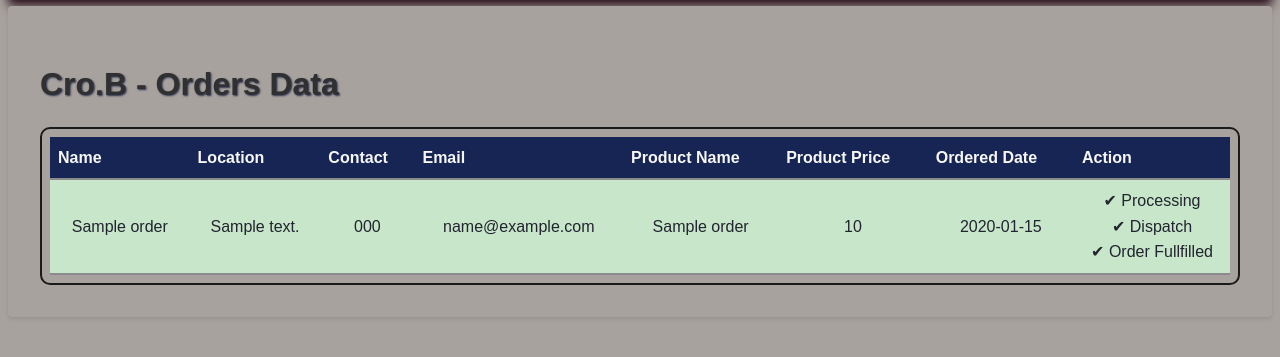
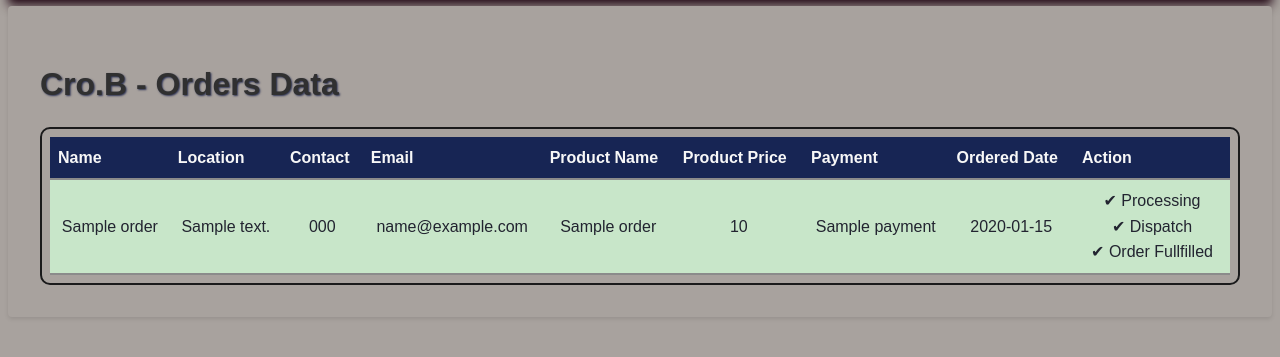
Before and after one commit to nagesh-merva/Cro.B_backend, a Flask app: page / in a window 1280 px wide. Shown: the part 118-475 px from the top of the page. Run offline with Flask 3, Linux system fonts and the light colour scheme; a database or web service that is not in the repository returns one stand-in record (values such as "Sample title").

Commit message:
payment options

```diff
--- a/app.py
+++ b/app.py
@@ -47,11 +47,12 @@ def save_form_data():
         'phone': data['phone'],
         'product_name': data['productName'],
         'product_price': data['productPrice'],
+        'payment': data['paymentMethod'],
         'date_created': datetime.utcnow(),
         'fulfilled': False
     }
     orderslist.insert_one(new_order)
-
+    print(data)
     return jsonify({'status': 'success', 'message': 'Form data saved successfully'}), 200
 
 
--- a/templates/index.html
+++ b/templates/index.html
@@ -29,6 +29,7 @@
                 <th>Email</th>
                 <th>Product Name</th>
                 <th>Product Price</th>
+                <th>Payment</th>
                 <th>Ordered Date</th>
                 <th>Action</th>
             </tr>
@@ -40,6 +41,7 @@
                     <td>{{ order.email}}</td>
                     <td>{{ order.product_name }}</td>
                     <td>{{ order.product_price }}</td>
+                    <td>{{ order.payment }}</td>
                     <td>{{ order.date_created.date() }}</td>
                     <td id="btn-td">
                         {% if not order.processed %}
```
